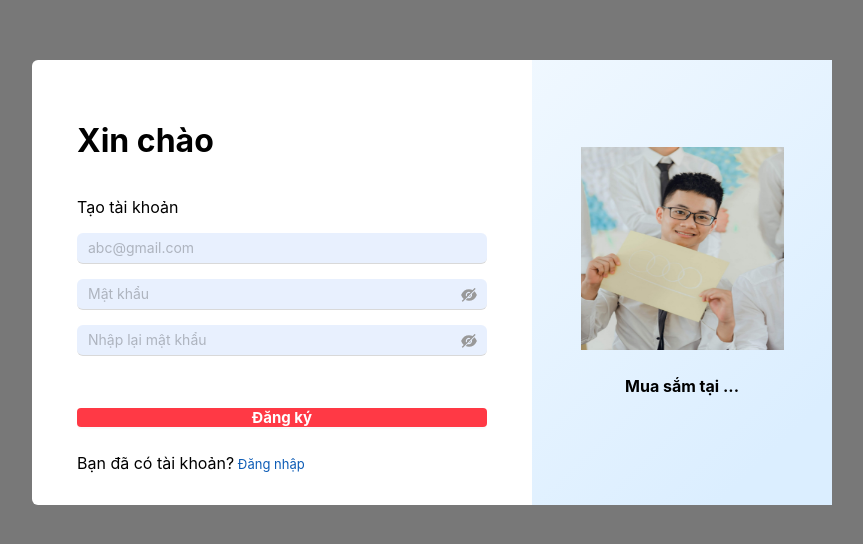
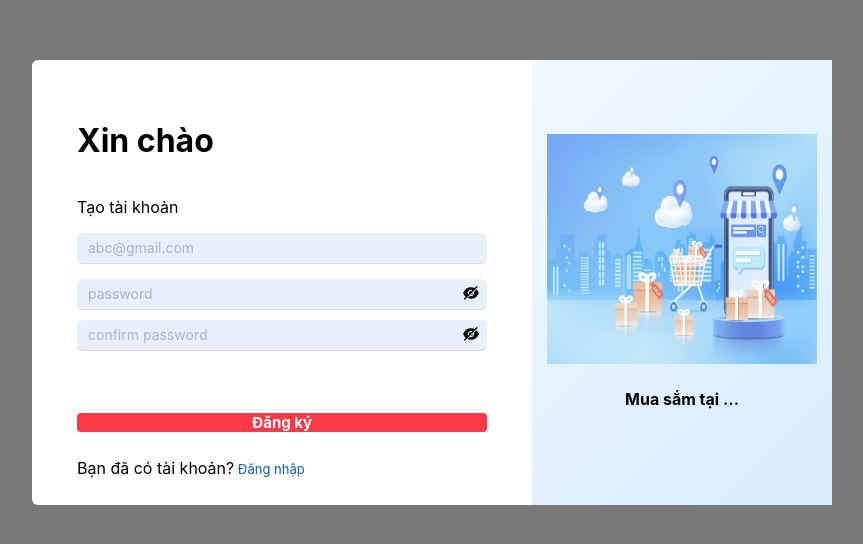
Before and after one commit to dungameo0204/websitebanhang-nhom10, a React (Create React App) app in the folder frontend/: page /signup in a window 1280 px wide. Shown: the part 118-662 px from the top of the page, without its empty margins (208-1071 px from the left). Built offline with nearby package versions, Linux system fonts and the light colour scheme.

Commit message:
signin, signup

```diff
--- a/frontend/src/components/InputForm/InputForm.jsx
+++ b/frontend/src/components/InputForm/InputForm.jsx
@@ -2,13 +2,16 @@ import React, { useState } from "react";
 import { WrapperInputStyle } from "./style";
 
 const InputForm = (props) => {
-  const [valueInput, setValueInput] = useState("");
   const { placeholder = "Nhập text", ...rest } = props;
+  const handleOnChangeInput = (e) => {
+    props.handleOnChange(e.target.value);
+  };
   return (
     <WrapperInputStyle
       placeholder={placeholder}
-      valueInput={valueInput}
+      valueInput={props.value}
       {...rest}
+      onChange={handleOnChangeInput}
     ></WrapperInputStyle>
   );
 };
--- a/frontend/src/pages/SignInPage/SignInPage.jsx
+++ b/frontend/src/pages/SignInPage/SignInPage.jsx
@@ -6,13 +6,28 @@ import { WrapperContainerLeft, WrapperContainerRight } from "./style";
 import imageLogo from "../../assets/images/logo-login.png";
 import { Image as AntImage } from "antd"; // Đổi tên tránh xung đột
 import { useNavigate } from "react-router-dom";
+import { EyeFilled, EyeInvisibleFilled } from "@ant-design/icons";
 
 const SignInPage = () => {
   const [isShowPassword, setIsShowPassword] = useState(false);
   const navigate = useNavigate();
+  const [email, setEmail] = useState("");
+  const [password, setPassword] = useState("");
 
   const handleNavigateSignUp = () => {
     navigate("/signup");
+  };
+
+  const handleOnChangeEmail = (value) => {
+    setEmail(value);
+  };
+
+  const handleOnChangePassword = (value) => {
+    setPassword(value);
+  };
+
+  const handleSignIn = () => {
+    console.log("signin", email, password);
   };
 
   return (
@@ -40,9 +55,31 @@ const SignInPage = () => {
           <InputForm
             style={{ marginBottom: "10px" }}
             placeholder="abc@gmail.com"
+            value={email}
+            handleOnChange={handleOnChangeEmail}
           />
-          <InputForm placeholder="Mật khẩu" />
+          <div style={{ position: "relative" }}>
+            <span
+              onClick={() => setIsShowPassword(!isShowPassword)}
+              style={{
+                zIndex: "10",
+                position: "absolute",
+                top: "4px",
+                right: "8px",
+              }}
+            >
+              {isShowPassword ? <EyeFilled /> : <EyeInvisibleFilled />}
+            </span>
+            <InputForm
+              placeholder="password"
+              type={isShowPassword ? "text" : "password"}
+              value={password}
+              handleOnChange={handleOnChangePassword}
+            />
+          </div>
           <ButtonComponent
+            disabled={!email.length || !password.length}
+            onClick={handleSignIn}
             bordered={false}
             size={40}
             styleButton={{
@@ -75,7 +112,7 @@ const SignInPage = () => {
             src={imageLogo}
             preview={false}
             alt="image-logo"
-            style={{ height: "203px", width: "203px" }}
+            style={{ height: "230px", width: "270px" }}
           />
           <h4>Mua sắm tại ...</h4>
         </WrapperContainerRight>
--- a/frontend/src/pages/SignUpPage/SignUpPage.jsx
+++ b/frontend/src/pages/SignUpPage/SignUpPage.jsx
@@ -15,9 +15,28 @@ const SignUpPage = () => {
   const navigate = useNavigate();
   const [isShowPassword, setIsShowPassword] = useState(false);
   const [isShowConfirmPassword, setIsShowConfirmPassword] = useState(false);
+  const [email, setEmail] = useState("");
+  const [password, setPassword] = useState("");
+  const [confirmPassword, setConfirmPassword] = useState("");
+
+  const handleOnChangeEmail = (value) => {
+    setEmail(value);
+  };
+
+  const handleOnChangePassword = (value) => {
+    setPassword(value);
+  };
+
+  const handleOnChangeConfirmPassword = (value) => {
+    setConfirmPassword(value);
+  };
 
   const handleNavigateSignIn = () => {
     navigate("/signin");
+  };
+
+  const handleSignUp = () => {
+    console.log("signup", email, password, confirmPassword);
   };
 
   return (
@@ -45,46 +64,56 @@ const SignUpPage = () => {
           <InputForm
             style={{ marginBottom: "15px" }}
             placeholder="abc@gmail.com"
+            value={email}
+            handleOnChange={handleOnChangeEmail}
           />
-          <div style={{ position: "relative", marginBottom: "15px" }}>
-            <InputForm
-              type={isShowPassword ? "text" : "password"} // Toggle giữa text và password
-              placeholder="Mật khẩu"
-            />
+          <div style={{ position: "relative" }}>
             <span
+              onClick={() => setIsShowPassword(!isShowPassword)}
               style={{
+                zIndex: "10",
                 position: "absolute",
-                right: "10px",
-                top: "50%",
-                transform: "translateY(-50%)",
-                cursor: "pointer",
-                color: "#999",
+                top: "4px",
+                right: "8px",
               }}
-              onClick={() => setIsShowPassword(!isShowPassword)}
             >
               {isShowPassword ? <EyeFilled /> : <EyeInvisibleFilled />}
+            </span>
+            <InputForm
+              placeholder="password"
+              style={{ marginBottom: "10px" }}
+              type={isShowPassword ? "text" : "password"}
+              value={password}
+              handleOnChange={handleOnChangePassword}
+            />
+          </div>
+          <div style={{ position: "relative" }}>
+            <span
+              onClick={() => setIsShowConfirmPassword(!isShowConfirmPassword)}
+              style={{
+                zIndex: "10",
+                position: "absolute",
+                top: "4px",
+                right: "8px",
+              }}
+            >
+              {isShowConfirmPassword ? <EyeFilled /> : <EyeInvisibleFilled />}
             </span>
           </div>
           <div style={{ position: "relative", marginBottom: "26px" }}>
             <InputForm
-              type={isShowConfirmPassword ? "text" : "password"} // Toggle giữa text và password
-              placeholder="Nhập lại mật khẩu"
+              placeholder="confirm password"
+              type={isShowConfirmPassword ? "text" : "password"}
+              style={{ marginBottom: "10px" }}
+              value={confirmPassword}
+              handleOnChange={handleOnChangeConfirmPassword}
             />
-            <span
-              style={{
-                position: "absolute",
-                right: "10px",
-                top: "50%",
-                transform: "translateY(-50%)",
-                cursor: "pointer",
-                color: "#999",
-              }}
-              onClick={() => setIsShowConfirmPassword(!isShowConfirmPassword)}
-            >
-              {isShowConfirmPassword ? <EyeFilled /> : <EyeInvisibleFilled />}
-            </span>
           </div>
           <ButtonComponent
+            disabled={
+              !email.length || !password.length || !confirmPassword.length
+            }
+            onClick={handleSignUp}
             bordered={false}
             size={40}
             styleButton={{
@@ -115,8 +144,8 @@ const SignUpPage = () => {
             src={imageLogo}
             preview={false}
             alt="image-logo"
-            height="203px"
-            width="203px"
+            height="230px"
+            width="270px"
           />
           <h4>Mua sắm tại ...</h4>
         </WrapperContainerRight>
--- a/package.json
+++ /dev/null
@@ -1,5 +0,0 @@
-{
-  "dependencies": {
-    "react-router-dom": "^7.0.2"
-  }
-}
```
Also changed, not shown: frontend/src/assets/images/logo-login.png, 1 other file (tests, documents, lock files or other folders).
